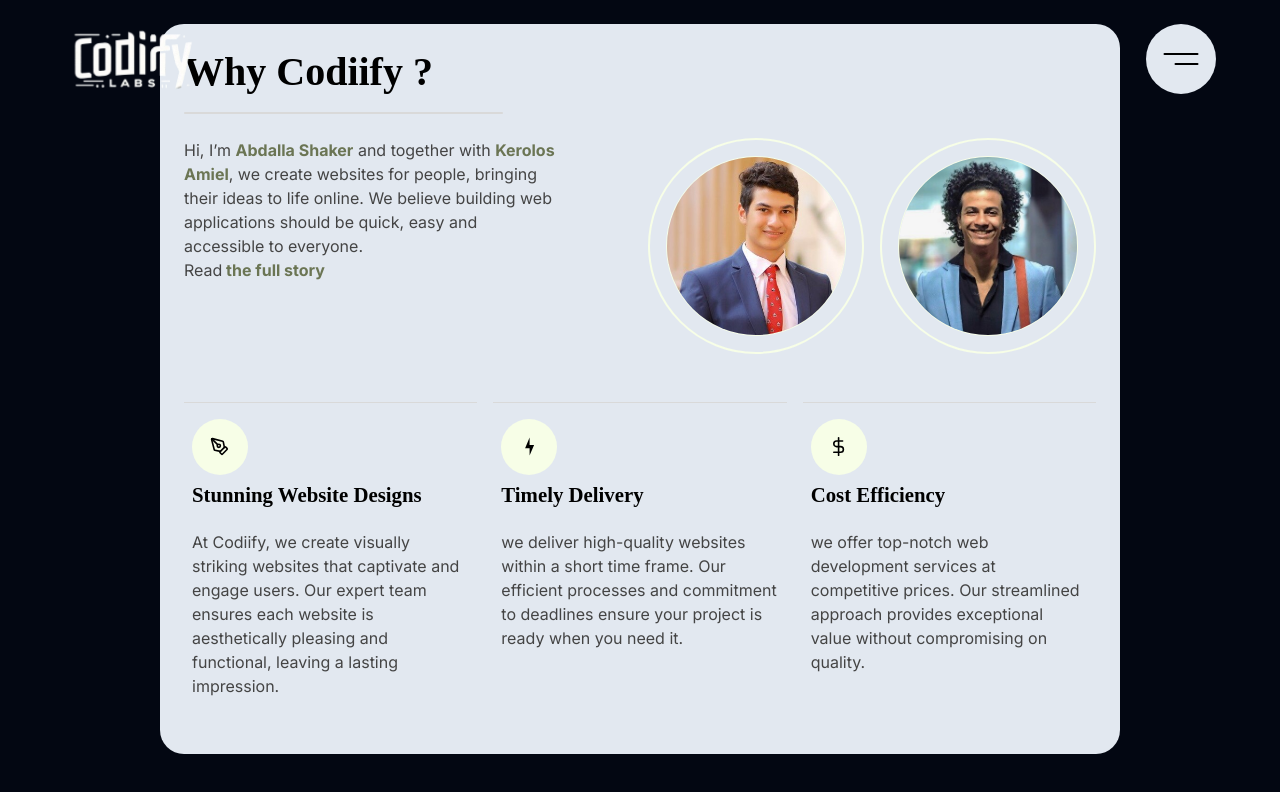
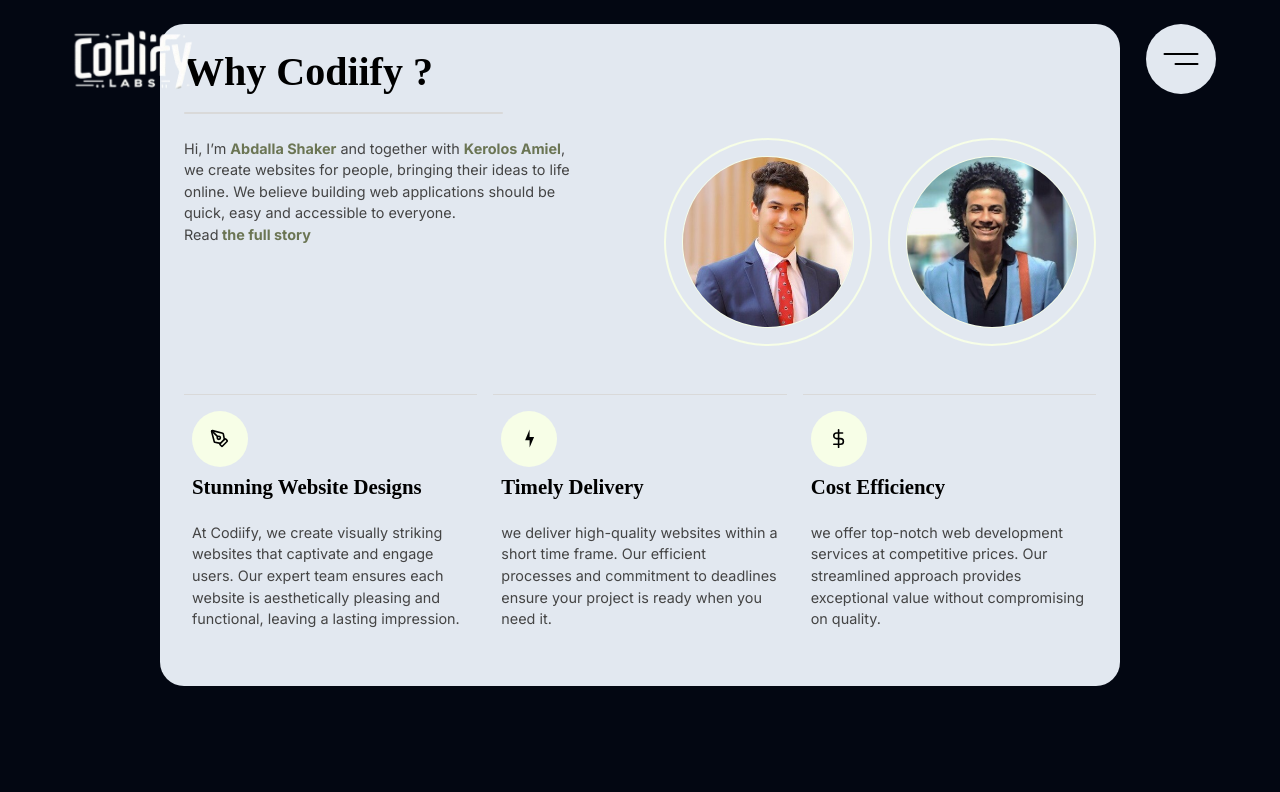
Before and after one commit to kerolosamiel/codeify-labs, a React (Vite) app: page / in a window 1280 px wide. Shown: the top 792 px of the page. Built offline with nearby package versions, Linux system fonts and the light colour scheme; a web font is replaced by a local one.

Commit message:
style: changes on fonts

```diff
--- a/src/pages/Home/homeComponents/AboutImgs/about-img.css
+++ b/src/pages/Home/homeComponents/AboutImgs/about-img.css
@@ -1,6 +1,6 @@
 .img {
-  width: 13.5em;
-  height: 13.5em;
+  width: 13em;
+  height: 13em;
   overflow: hidden;
   padding: var(--spacing-medium);
   border: 2px solid var(--completing-gradient-color);
--- a/src/pages/Home/homeComponents/AboutInfo/about-info.css
+++ b/src/pages/Home/homeComponents/AboutInfo/about-info.css
@@ -10,6 +10,7 @@
 }
 
 .info p {
+  font-size: 0.9em;
   color: #444;
   padding-right: 4em;
 }
--- a/src/pages/Home/homeComponents/Features/features.css
+++ b/src/pages/Home/homeComponents/Features/features.css
@@ -23,6 +23,7 @@
 }
 
 .feature p {
+  font-size: 0.9em;
   color: #444;
   font-weight: 100;
 }
```
